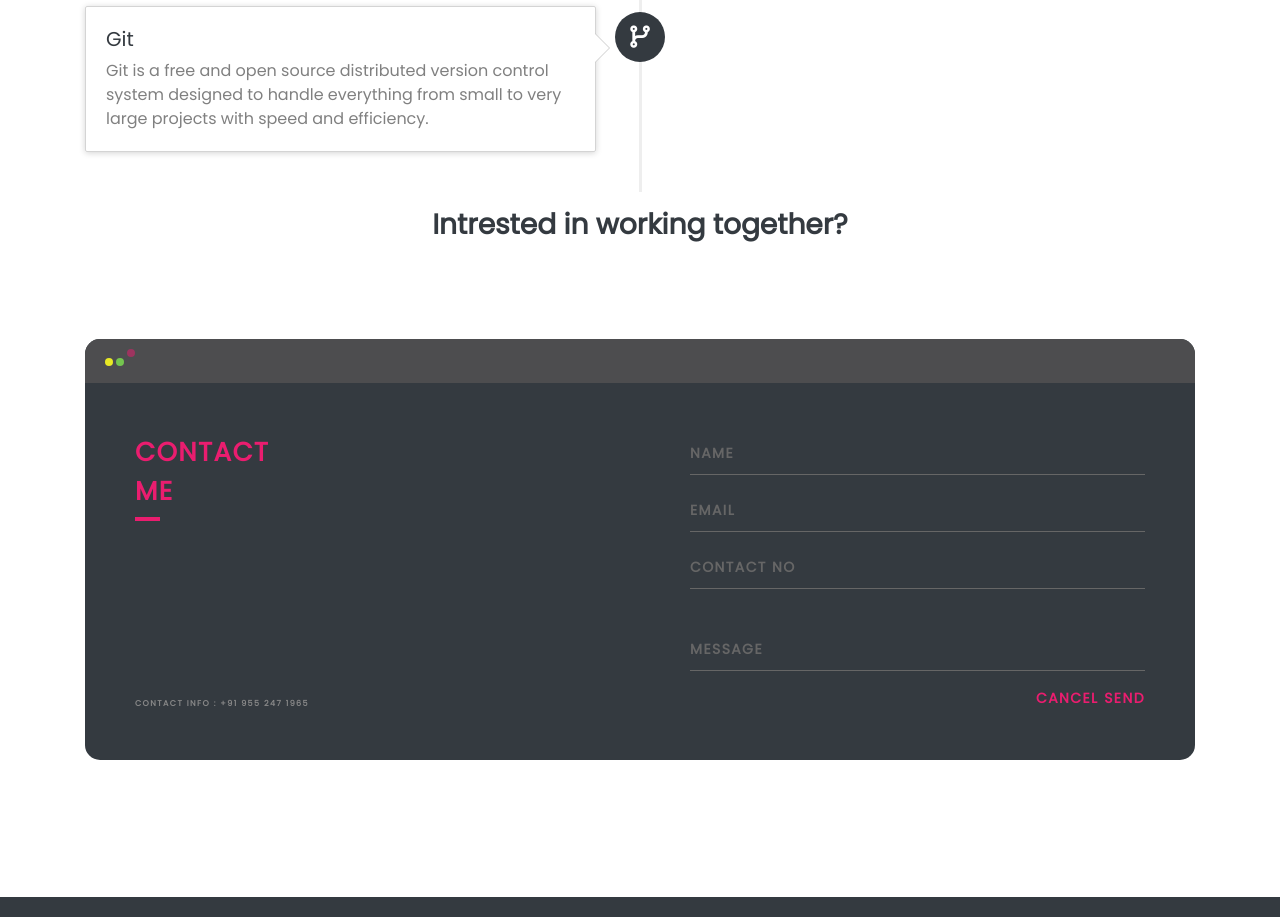
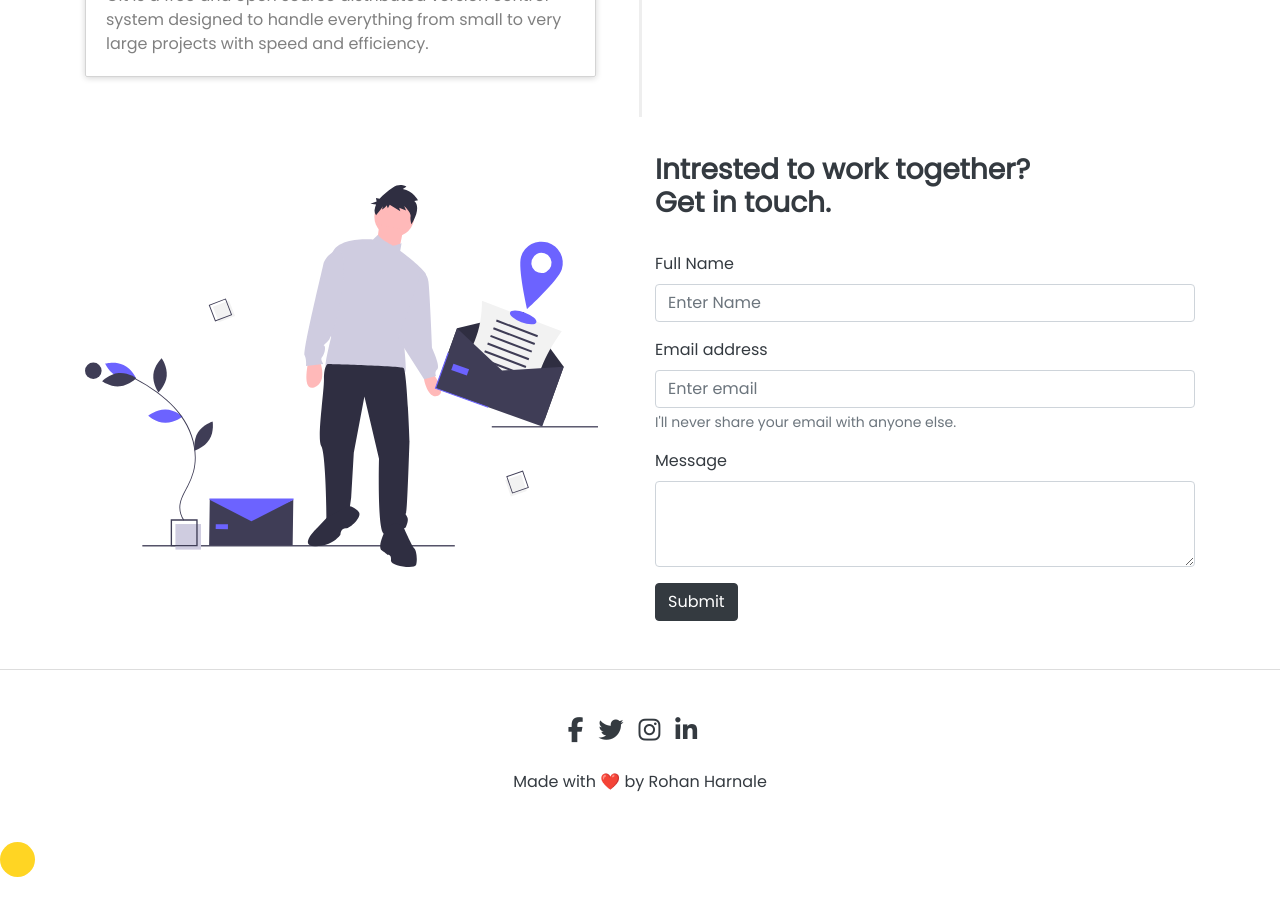
Before and after one commit to harnalerohan/portfolio, a React (Create React App) app: page / in a window 1280 px wide. Shown: the part 1880-2797 px from the top of the page. After the commit the page ends 2757 px from the top, so only its background shows below. Built offline with nearby package versions, Linux system fonts and the light colour scheme; a web font is replaced by a local one.

Commit message:
modified contact, footer & fonts

```diff
--- a/src/App.tsx
+++ b/src/App.tsx
@@ -18,7 +18,6 @@ function App() {
     const cursor:any = document.getElementById("cursor");
     cursor.style.left = (e.pageX - 25) + "px";
     cursor.style.top = (e.pageY - 25) + "px";
-    cursor.style.display = "block"
   }
 
   return (
--- a/src/components/Contact.tsx
+++ b/src/components/Contact.tsx
@@ -1,53 +1,51 @@
 import React from 'react';
 import "../css/contact.css"
+import contact from "../images/contact.svg";
 
 
 const Contact = ({bgStatus}:any) => {
   return (
-    <div className={`${bgStatus ? "whiteText" : "blackText"}`}>
-      <h3 className="subheading">Intrested in working together?</h3>
-      <div className="background">
-  <div className="container">
-    <div className="screen">
-      <div className="screen-header">
-        <div className="screen-header-left">
-          <div className="screen-header-button close"></div>
-          <div className="screen-header-button maximize"></div>
-          <div className="screen-header-button minimize"></div>
+    <div className="container mb-5">
+    <i id="contact"/>
+    <div className={bgStatus ? "row envelopedBlack whiteText" : "row envelope blackText"}>
+      <div className="devGuy col-lg-6">
+        <div className="phoneText text-center page-header">
+          <h3 className="subheading">
+            Intrested to work together?
+            <br/>
+            Get in touch.
+          </h3>
         </div>
+        <img src={contact} alt="contact" />
       </div>
-      <div className="screen-body">
-        <div className="screen-body-item left">
-          <div className="app-title">
-            <span>CONTACT</span>
-            <span>ME</span>
+      <div className="col-lg-6 text-lg">
+        <div className="pcText page-header">
+          <h3>
+            Intrested to work together?
+            <br/>
+            Get in touch.
+          </h3>
+          <br/>
+        </div>
+        {/* form */}
+        <form className="contactForm link">
+          <div className="form-group">
+            <label>Full Name</label>
+            <input type="text" className="form-control" placeholder="Enter Name"/>
           </div>
-          <div className="app-contact">CONTACT INFO : +91 955 247 1965</div>
-        </div>
-        <div className="screen-body-item">
-          <div className="app-form">
-            <div className="app-form-group">
-              <input className="app-form-control" placeholder="NAME" value=""/>
-            </div>
-            <div className="app-form-group">
-              <input className="app-form-control" placeholder="EMAIL"/>
-            </div>
-            <div className="app-form-group">
-              <input className="app-form-control" placeholder="CONTACT NO"/>
-            </div>
-            <div className="app-form-group message">
-              <input className="app-form-control" placeholder="MESSAGE"/>
-            </div>
-            <div className="app-form-group buttons">
-              <button className="app-form-button">CANCEL</button><span> </span>
-              <button className="app-form-button">SEND</button>
-            </div>
+          <div className="form-group">
+            <label>Email address</label>
+            <input type="email" className="form-control" placeholder="Enter email"/>
+            <small id="emailHelp" className="form-text text-muted">I'll never share your email with anyone else.</small>
           </div>
-        </div>
+          <div className="form-group">
+            <label>Message</label>
+            <textarea className="form-control" rows={3}></textarea>
+          </div>
+          <button type="submit" className="btn btn-dark">Submit</button>
+        </form>
       </div>
     </div>
-  </div>
-</div>
     </div>
   )
 }
--- a/src/components/Footer.tsx
+++ b/src/components/Footer.tsx
@@ -3,62 +3,17 @@ import "../css/footer.css"
 
 const Footer = ({bgStatus}: any) => {
   return (
-    <div className = {`${bgStatus ? "blackText" : "whiteText"}`}>
-      <div style={{backgroundColor: bgStatus ? "white" : "#343a40"}} className={`bg-custom mt-5 pt-30 pt-60 pb-5`}>
-        <div className="">
-          <div className="p-5">
-            <div className="row">
-              <div className="col-md-3">
-                <h3>About Us</h3>
-                <p className="pt-4">Lorem ipsum dolor sit amet, consectetur adipisicing elit, sed do eiusmod
-                tempor incididunt ut labore et dolore magna aliqua.
-                </p>
-              </div>
-              <div className="col-md-3">
-                <h3>Service</h3>
-                <ul>
-                  <li><i>First item</i></li>
-                  <li><i>Second item</i></li>
-                  <li><i>Third item</i></li>
-                  <li><i>Fourth item</i></li>
-                </ul>
-              </div>
-            <div className="col-md-3">
-              <h3>Important</h3>
-              <ul>
-                <li><i>First item</i></li>
-                <li><i>Second item</i></li>
-                <li><i>Third item</i></li>
-                <li><i>Fourth item</i></li>
-              </ul>
-            </div>
-            <div className="col-md-3 mobile-none">
-              <div className="input-group mb-3">
-                <input type="text" className="form-control" placeholder="Search"/>
-                <div className="input-group-append">
-                  <button className="btn btn-primary" type="submit">Subscribe</button>
-                </div>
-                </div>
-                <h3>DownloadOur App</h3>
-                <div className="download">
-                  <i> <i className="fa fa-apple"></i></i>
-                  <i> <i className="fa fa-android"></i></i>
-                </div>
-              </div>
-            </div>
-          </div>
-          <div className="text-center">
-            <i><i className="fa fa-facebook"></i></i>
-            <i><i className="fa fa-twitter"></i></i>
-            <i><i className="fa fa-google-plus"></i></i>
-            <i><i className="fa fa-linkedin"></i></i>
-          </div>
+    <div className = {`footer ${bgStatus ? "whiteText" : "blackText"}`}>
+      <div className={`bg-custom mt-5 pb-4`}>
+        <div className="text-center">
+          <i><i className="fab fabs fa-facebook-f"></i></i>
+          <i><i className="fab fabs fa-twitter"></i></i>
+          <i><i className="fab fabs fa-instagram"></i></i>
+          <i><i className="fab fabs fa-linkedin-in"></i></i>
         </div>
       </div>
-      <div className="bg-bottom">
-        <div>
-          <p className="text-center pt-2 mb-2">W3hubs 2020. All Rights Reserved</p>
-        </div>
+      <div className="credit">
+        <span className="text-center">Made with ❤️ by Rohan Harnale</span>
       </div>
     </div>
   )
--- a/src/components/Timeline.tsx
+++ b/src/components/Timeline.tsx
@@ -3,12 +3,11 @@ import "../css/timeline.css";
 
 const Timeline = ({bgStatus}: any) => {
   return (
-    <div className="container">
+    <div className={`container`}>
       <div className="page-header mt-4">
         <h3 id="timeline" className={`subheading ${bgStatus ? "whiteText" : "blackText"}`}>Technical Skills</h3>
       </div>
       <ul className={`timeline ${bgStatus ? "whiteText" : "blackText"}`}>
-
         <li>
           <div className="timeline-badge"><i className="fab fa-js-square"></i></div>
           <div className="timeline-panel">
--- a/src/css/contact.css
+++ b/src/css/contact.css
@@ -1,205 +1,29 @@
-*, *:before, *:after {
-  box-sizing: border-box;
-  -webkit-font-smoothing: antialiased;
-  -moz-osx-font-smoothing: grayscale;
+.phoneText{
+  display: none;
 }
 
-.background, .app-form-button, input {
-  font-family: 'Poppins', sans-serif;
-  font-weight: 700;
-  letter-spacing: 1.4px;
-}
-
-.background {
-  display: flex;
-  min-height: 75vh;
-}
-
-.container {
-  /* flex: 0 1 900px;/ */
-  margin: auto;
-  /* padding: 10px; */
-}
-
-.screen {
-  position: relative;
-  background: #343a40;
-  border-radius: 15px;
-}
-
-.screen:after {
-  content: '';
-  display: block;
-  position: absolute;
-  top: 0;
-  left: 20px;
-  right: 20px;
-  bottom: 0;
-  border-radius: 15px;
-  box-shadow: 0 20px 40px rgba(0, 0, 0, .4);
-  z-index: -1;
-}
-
-.screen-header {
-  display: flex;
-  align-items: center;
-  padding: 10px 20px;
-  background: #4d4d4f;
-  border-top-left-radius: 15px;
-  border-top-right-radius: 15px;
-}
-
-.screen-header-left {
-  margin-right: auto;
-}
-
-.screen-header-button {
-  display: inline-block;
-  width: 8px;
-  height: 8px;
-  margin-right: 3px;
-  border-radius: 8px;
-  background: white;
-}
-
-.screen-header-button.close {
-  background: #ed1c6f;
-}
-
-.screen-header-button.maximize {
-  background: #e8e925;
-}
-
-.screen-header-button.minimize {
-  background: #74c54f;
-}
-
-.screen-header-right {
-  display: flex;
-}
-
-.screen-header-ellipsis {
-  width: 3px;
-  height: 3px;
-  margin-left: 2px;
-  border-radius: 8px;
-  background: #999;
-}
-
-.screen-body {
-  display: flex;
-}
-
-.screen-body-item {
-  flex: 1;
-  padding: 50px;
-}
-
-.screen-body-item.left {
-  display: flex;
-  flex-direction: column;
-}
-
-.app-title {
-  display: flex;
-  flex-direction: column;
-  position: relative;
-  color: #ea1d6f;
-  font-size: 26px;
-}
-
-.app-title:after {
-  content: '';
-  display: block;
-  position: absolute;
-  left: 0;
-  bottom: -10px;
-  width: 25px;
-  height: 4px;
-  background: #ea1d6f;
-}
-
-.app-contact {
-  margin-top: auto;
-  font-size: 8px;
-  color: #888;
-}
-
-.app-form-group {
-  margin-bottom: 15px;
-}
-
-.app-form-group.message {
-  margin-top: 40px;
-}
-
-.app-form-group.buttons {
-  margin-bottom: 0;
-  text-align: right;
-}
-
-.app-form-control {
-  width: 100%;
-  padding: 10px 0;
-  background: none;
-  border: none;
-  border-bottom: 1px solid #666;
-  color: #ddd;
-  font-size: 14px;
-  text-transform: uppercase;
-  outline: none;
-  transition: border-color .2s;
-}
-
-.app-form-control::placeholder {
-  color: #666;
-}
-
-.app-form-control:focus {
-  border-bottom-color: #ddd;
-}
-
-.app-form-button {
-  background: none;
-  border: none;
-  color: #ea1d6f;
-  font-size: 14px;
-  cursor: pointer;
-  outline: none;
-}
-
-.app-form-button:hover {
-  color: #b9134f;
+.btn-dark-contact{
+  background-color: white;
 }
 
 @media screen and (max-width: 520px) {
-  .screen-body {
-    flex-direction: column;
+  .pcText{
+    display: none;
   }
 
-  .screen-body-item.left {
-    margin-bottom: 30px;
-  }
-
-  .app-title {
-    flex-direction: row;
-  }
-
-  .app-title span {
-    margin-right: 12px;
-  }
-
-  .app-title:after {
-    display: none;
+  .contactForm{
+    margin-top: 5%;
+    border-radius: 15px;
+    padding: 5%;
   }
 }
 
 @media screen and (max-width: 600px) {
-  .screen-body {
-    padding: 40px;
+  .phoneText{
+    display: block;
   }
 
-  .screen-body-item {
-    padding: 0;
+  .pcText{
+    display: none;
   }
 }
--- a/src/css/cursor.css
+++ b/src/css/cursor.css
@@ -13,3 +13,9 @@ div :hover ~ #cursor {
   transform: scale(0.6);
   background: #6c63ff;
 }
+
+@media screen and (max-width: 700px) {
+  #cursor{
+    display: none;
+  }
+}
--- a/src/css/footer.css
+++ b/src/css/footer.css
@@ -1,51 +1,32 @@
-.bg-custom {
-  /* background-image: linear-gradient(#343a40, black); */
+.pt-30 {
+  padding-top: 20px;
 }
-.bg-bottom {
-  /* background-color: black; */
+
+.footer{
+  border-top: #ddd solid 1px;
 }
-.pt-30 {
-  padding-top: 30px;
-}
-ul {
-  margin: 0;
-  padding: 0;
-  list-style-type: none;
-}
-h2 {
-  font-weight: 700;
-  font-size: 30px;
-  letter-spacing: 2px;
-}
-li {
-  padding-top: 10px;
-}
-a {
-  text-decoration: none;
-}
+
 a:hover {
   text-decoration: none;
   color: #ddd;
 }
 
-.fa {
+.fabs {
   font-size: 25px;
   padding-right: 15px;
 }
-.download {
+
+.credit{
   text-align: center;
-  padding-top: 20px;
+  padding-bottom: 3rem;
 }
-.download .fa {
-  padding-right: 25px;
-  font-size: 50px;
-}
+
 @media (max-width: 992px) {
   h3 {
     font-size: 18px;
   }
   .p-5 {
-    padding: 2rem !important;
+    /* padding: 2rem !important; */
   }
 }
 @media (max-width: 830px) {
@@ -61,15 +42,6 @@ a:hover {
   }
 }
 @media (max-width: 768px) {
-  .col-md-3 {
-    text-align: center;
-  }
-  h3 {
-    font-size: 40px;
-  }
-  .input-group {
-    margin-top: 1rem !important;
-  }
   .pt-60 {
     padding-top: 30px;
   }
@@ -79,7 +51,4 @@ a:hover {
     font-size: 30px;
     padding-top: 30px;
   }
-  .mobile-none {
-    display: none;
-  }
 }
--- a/src/css/project.css
+++ b/src/css/project.css
@@ -45,7 +45,7 @@
 
 @media screen and (max-width: 768px) {
   .subheading{
-    font-size: 20px;
+    font-size: 21px;
   }
 
   .arrowsphone{
```
Also changed, not shown: src/components/Introd.tsx (+4 -6 lines), src/components/NavBar.tsx (+1 -6 lines), src/css/Introd.css (+10 -5 lines), src/css/timeline.css (+7 -1 lines), src/images/contact.svg (added).
